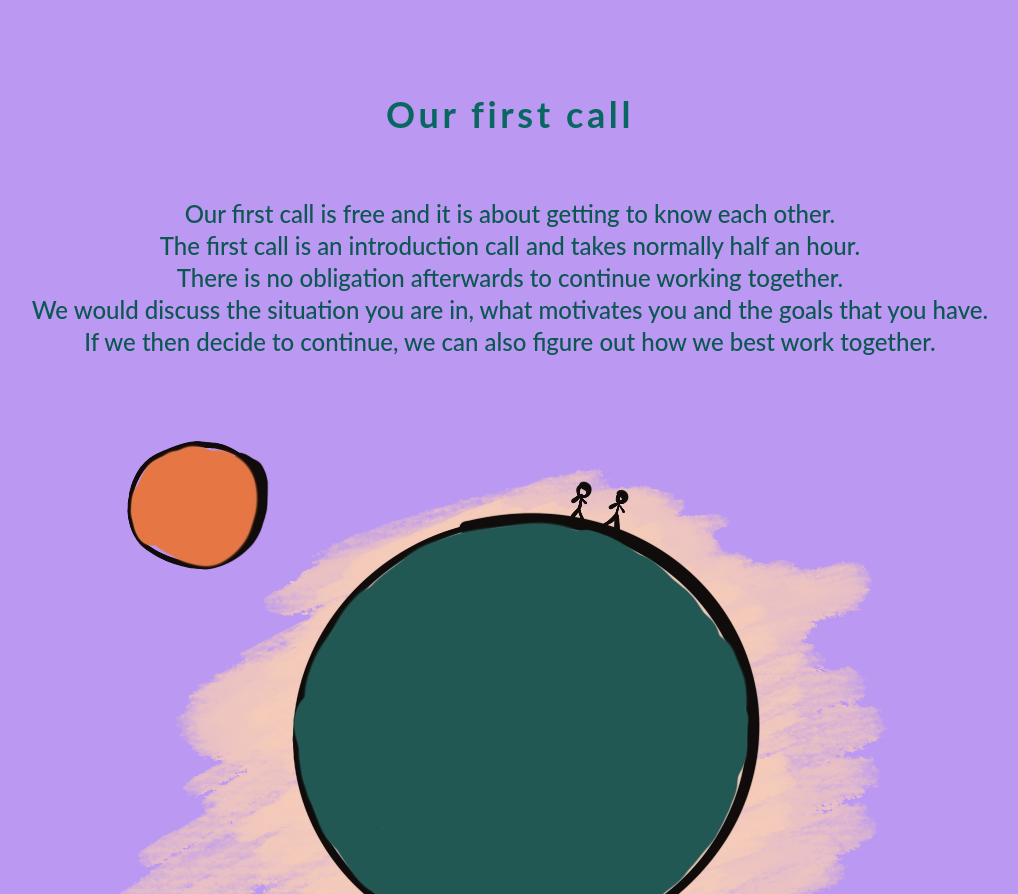
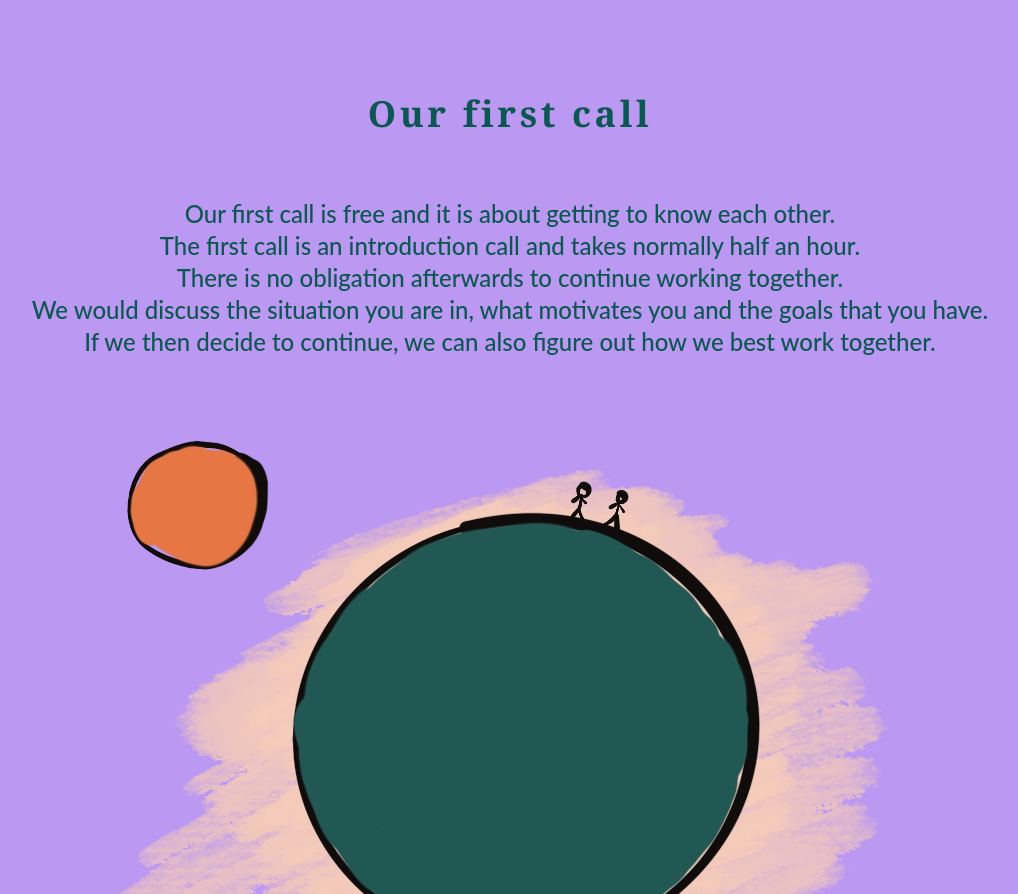
Before and after one commit to terezaif/tereza-coaching, an Eleventy site: page src/index.njk in a window 1280 px wide. Shown: the part 7554-8448 px from the top of the page, without its empty margins (130-1148 px from the left). Built offline with nearby package versions, Linux system fonts and the light colour scheme; Eleventy itself is replaced by a stand-in of ours; files that its build step writes are made by us from their sources; a script that the page names is missing; files whose address does not match are found by name; a web font is replaced by a local one; what postcss-import would draw is missing.

Commit message:
last title

```diff
--- a/src/_includes/section.ourfirstcall.njk
+++ b/src/_includes/section.ourfirstcall.njk
@@ -2,7 +2,7 @@
   {% if item.data.type === 'ourfirstcall' %}
   <div id="ourfirstcall" class="container mx-auto  self-center items-center  justify-center py-24 ">
     <div class="text-center  px-8">
-     <h2 class="text-4xl font-bold tracking-widest text-center text-eden-800 pb-16">{{ item.data.title }}</h2>
+     <h2 class="text-4xl font-serif font-bold tracking-widest text-center text-eden-900 pb-16">{{ item.data.title }}</h2>
       <div class="text-2xl font-medium  text-eden-900 pb-16">
           {{ item.templateContent | safe }}
         </div>
```
